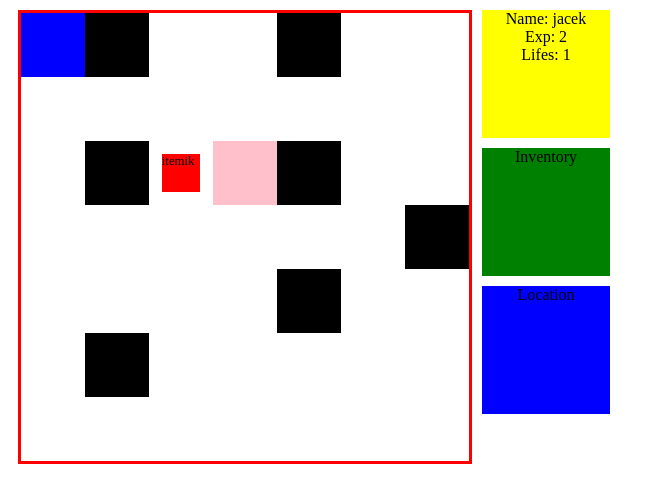
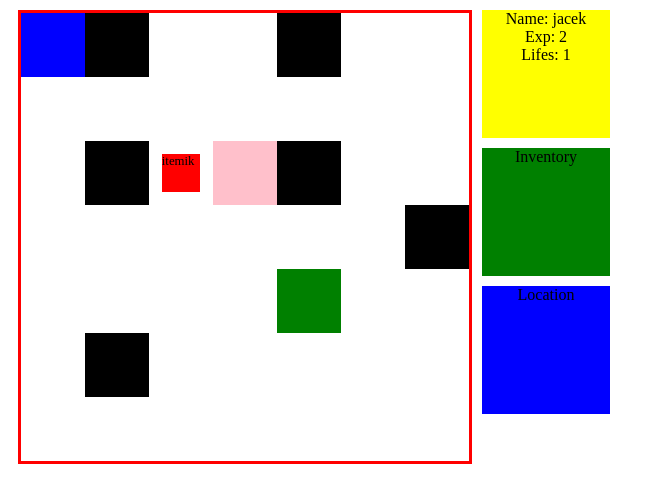
Before and after one commit to Ajris/IO_frontend, a React (Create React App) app: page / in a window 1280 px wide. Shown: the top 502 px of the page, without its empty margins (0-655 px from the left). Built offline with nearby package versions, Linux system fonts and the light colour scheme.

Commit message:
Display npc

```diff
--- a/src/components/map/Map.tsx
+++ b/src/components/map/Map.tsx
@@ -3,11 +3,12 @@ import { connect } from "react-redux";
 import MapRow from "./MapRow";
 import { Tile } from "../../model/tile";
 import RootState, { Position } from "../../store/rootState";
-import { deleteItemFromMap, addItem} from "../../store/actions";
+import { deleteItemFromMap, addItem, npcInteract} from "../../store/actions";
 import { Dispatch } from "../../store";
 import { ItemProps } from "../inventory/Item";
 import { MainLayoutProps } from "../layout/MainLayout";
 import {Opponents} from "../opponent/Opponent";
+import {NpcProps} from "../npc/Npc";
 
 interface MapProps {
   gameMap: Tile[][],
@@ -18,6 +19,7 @@ interface MapProps {
   opponents: Opponents,
   changeMap: (newPosition: Position) => void;
   addToInventory: (item: ItemProps) => void;
+  npcs: NpcProps[];
 }
 
 const placeTile = (gameMap: Tile[][], position: Position, tileType: Tile) => {
@@ -38,7 +40,19 @@ const placeOpponents = (gameMap: Tile[][], opponents: Opponents) => {
     return clonedMap;
 };
 
-const Map = ({ gameMap, playerPosition, itemsPosition, itemsOnMap, changeMap, addToInventory, opponents }: MapProps) => {
+const placeNpcs = (gameMap: Tile[][], npcs: NpcProps[]) => {
+    var clonedMap = gameMap.map(function (arr) {
+        return arr.slice();
+    });
+
+    npcs.forEach(npc =>
+        clonedMap[npc.position[0]][npc.position[1]] = Tile.Npc
+    )
+
+    return clonedMap;
+};
+
+const Map = ({ gameMap, playerPosition, itemsPosition, itemsOnMap, changeMap, addToInventory, opponents, npcs }: MapProps) => {
   let mapWithPlayer = placeTile(gameMap, playerPosition, Tile.Player);
   itemsPosition.forEach(position => mapWithPlayer = placeTile(mapWithPlayer, position, Tile.Item));
   itemsOnMap.forEach(item => {
@@ -52,20 +66,22 @@ const Map = ({ gameMap, playerPosition, itemsPosition, itemsOnMap, changeMap, ad
     });
 
     let mapWithOpponent = placeOpponents(mapWithPlayer, opponents)
+    const mapWithNpcXd = placeNpcs(mapWithOpponent, npcs)
   return (
   <div className="map">
-    {mapWithOpponent.map(row => <MapRow tiles={row} />)}
+    {mapWithNpcXd.map(row => <MapRow tiles={row} />)}
   </div>
   )
 };
 
-const mapStateToProps = ({ gameMap, playerPosition, itemsPosition, itemsOnMap, inventoryItems, opponents }: RootState) => ({
+const mapStateToProps = ({ gameMap, playerPosition, itemsPosition, itemsOnMap, inventoryItems, opponents, npcs }: RootState) => ({
   gameMap: gameMap,
   playerPosition: playerPosition,
   itemsPosition: itemsPosition,
   itemsOnMap: itemsOnMap,
   itemsInInv: inventoryItems,
-  opponents: opponents
+  opponents: opponents,
+  npcs: npcs
 });
 
 const mapDispatchToProps = (dispatch: Dispatch) => ({
@@ -74,6 +90,9 @@ const mapDispatchToProps = (dispatch: Dispatch) => ({
     },
     addToInventory: (item: ItemProps) => {
         dispatch(addItem(item));
+    },
+    interactWithNpc: (npc: NpcProps) => {
+        dispatch(npcInteract(npc));
     }
 });
 
--- a/src/components/map/MapRow.tsx
+++ b/src/components/map/MapRow.tsx
@@ -23,6 +23,8 @@ const getTileColor = (tile: Tile): string => {
       return "white"
     case Tile.Opponent:
       return "pink"
+    case Tile.Npc:
+      return "green"
   }
 };
 
--- /dev/null
+++ b/src/components/npc/Npc.tsx
@@ -0,0 +1,17 @@
+import React from 'react';
+
+export interface NpcProps {
+    text: string;
+    position: [number, number];
+}
+
+const Npc = ({text, position}: NpcProps) => {
+    return (
+        <div className="character">
+
+
+        </div>
+    )
+}
+
+export default Npc;
--- a/src/model/tile.ts
+++ b/src/model/tile.ts
@@ -3,5 +3,6 @@ export enum Tile {
   Floor,
   Player,
   Item,
-  Opponent
+  Opponent,
+  Npc
 };
--- a/src/store/actions.ts
+++ b/src/store/actions.ts
@@ -2,6 +2,7 @@ import { createAction } from "@reduxjs/toolkit";
 import { GameState, Position } from "./rootState";
 import { Direction } from "../model/direction";
 import {ItemProps} from "../components/inventory/Item";
+import {NpcProps} from "../components/npc/Npc";
 
 export const setGameState = createAction<GameState>("setGameState");
 
@@ -10,3 +11,5 @@ export const deleteItemFromMap = createAction<Position>("deleteItemFromMap");
 export const movePlayer = createAction<Direction>("movePlayer");
 
 export const addItem = createAction<ItemProps>("addItem");
+
+export const npcInteract = createAction<NpcProps>("npcInteract");
--- a/src/store/reducers.ts
+++ b/src/store/reducers.ts
@@ -26,7 +26,8 @@ export const initialState: RootState = {
   itemsPosition: [[2,2]],
   itemsOnMap: [{name: "itemik", color: "red", position: [2,2]}],
   inventoryItems: [],
-  opponents: {opponents: [{position: [2, 3], fightFactor: 10}]}
+  opponents: {opponents: [{position: [2, 3], fightFactor: 10}]},
+  npcs: [{position: [4, 4], text: "Hello!"}]
 };
 
 const canMoveTo = (map: Tile[][], position: Position): boolean => {
@@ -105,6 +106,5 @@ export const rootReducer = createReducer(initialState, {
   [addItem.type]: (state, action: PayloadAction<ItemProps>) => void ({
       ...state,
       inventoryItems: addItemToInventory(state.inventoryItems, action.payload)
-
   })
 });
--- a/src/store/rootState.ts
+++ b/src/store/rootState.ts
@@ -1,5 +1,6 @@
 import {Opponents} from "../components/opponent/Opponent";
 import {ItemProps} from "../components/inventory/Item";
+import {NpcProps} from "../components/npc/Npc";
 import {Tile} from "../model/tile";
 
 export enum GameState {
@@ -16,5 +17,6 @@ export default interface RootState {
   itemsPosition: Position[];
   itemsOnMap: ItemProps[];
   inventoryItems: ItemProps[];
-  opponents: Opponents
+  opponents: Opponents;
+  npcs: NpcProps[];
 }
```
